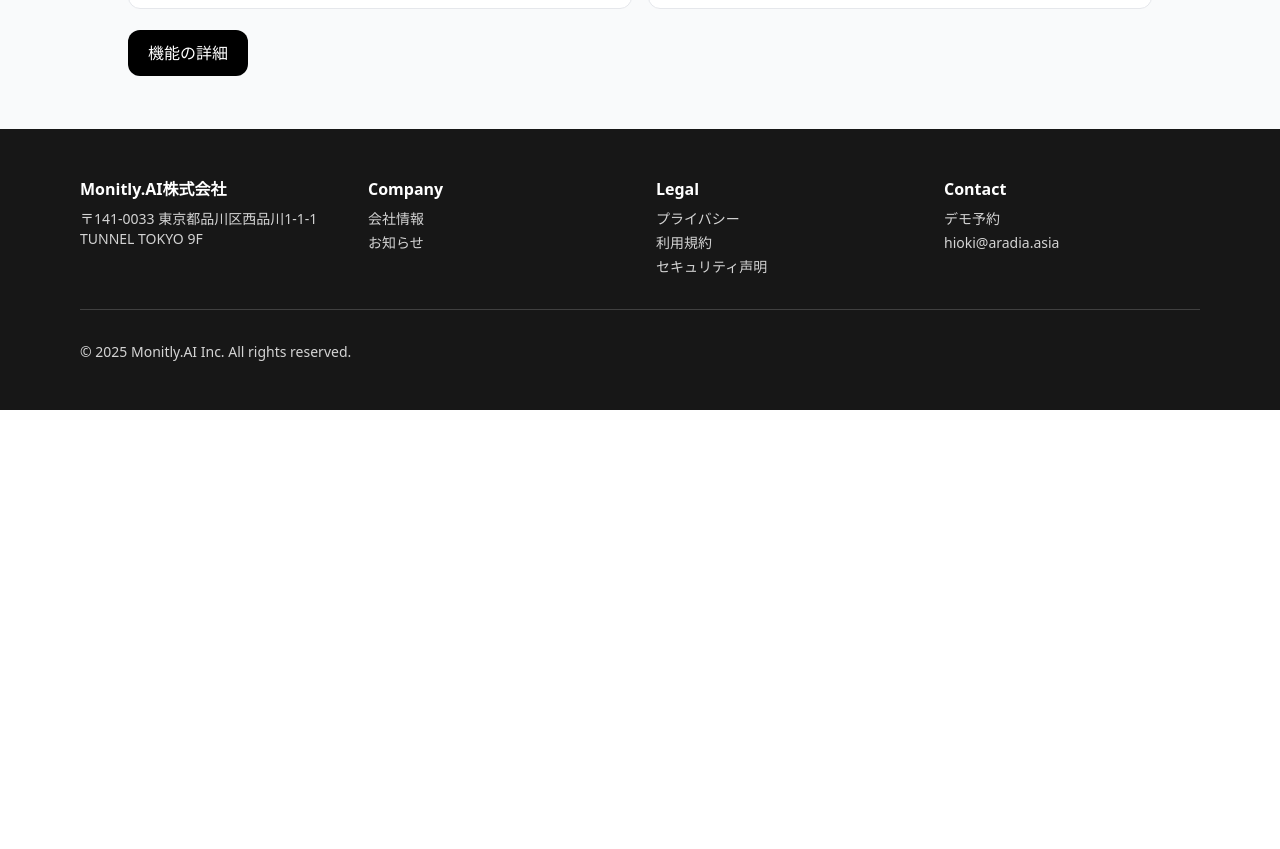
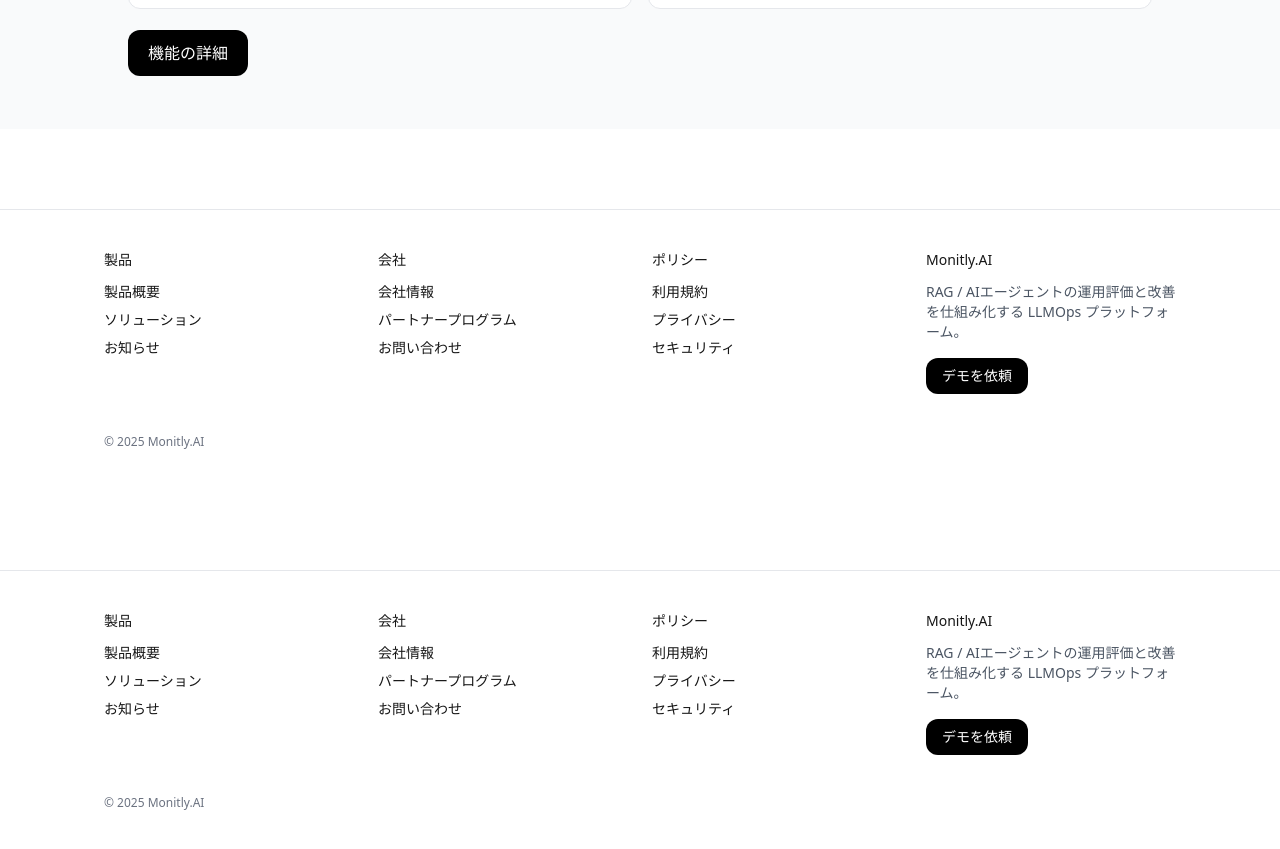
Before and after one commit to monitly-hioki/monitlyai-site, a Next.js app: page / in a window 1280 px wide. Shown: the part 1036-1885 px from the top of the page. Before the commit the page ends 1446 px from the top, so only its background shows below. Built offline with nearby package versions, Linux system fonts and the light colour scheme.

Commit message:
feat(footer): add global footer with key links and CTA

```diff
--- a/app/layout.tsx
+++ b/app/layout.tsx
@@ -29,7 +29,8 @@ export default function RootLayout({
         <Header />
         <main className="min-h-screen">{children}</main>
         <Footer />
-      </body>
+        <Footer />
+</body>
     </html>
   );
 }
--- a/components/Footer.tsx
+++ b/components/Footer.tsx
@@ -1,71 +1,46 @@
 import Link from "next/link";
-import Container from "@/components/Container";
+
 export default function Footer() {
   return (
-    <footer className="w-full bg-neutral-900 text-neutral-300">
-      <Container className="py-12">
-        <div className="grid md:grid-cols-4 gap-8">
+    <footer className="mt-20 border-t bg-white">
+      <div className="max-w-6xl mx-auto px-6 md:px-10 py-10">
+        <div className="grid sm:grid-cols-2 md:grid-cols-4 gap-6 text-sm">
           <div>
-            <div className="font-bold text-white">Monitly.AI株式会社</div>
-            <div className="text-sm mt-2">
-              〒141-0033 東京都品川区西品川1-1-1 TUNNEL TOKYO 9F
-            </div>
-          </div>
-          <div>
-            <div className="font-semibold text-white">Company</div>
-            <ul className="mt-2 space-y-1 text-sm">
-              <li>
-                <Link href="/company" className="hover:underline">
-                  会社情報
-                </Link>
-              </li>
-              <li>
-                <Link href="/news" className="hover:underline">
-                  お知らせ
-                </Link>
-              </li>
+            <div className="font-medium">製品</div>
+            <ul className="mt-3 space-y-2">
+              <li><Link href="/product" className="hover:underline">製品概要</Link></li>
+              <li><Link href="/solutions" className="hover:underline">ソリューション</Link></li>
+              <li><Link href="/news" className="hover:underline">お知らせ</Link></li>
             </ul>
           </div>
           <div>
-            <div className="font-semibold text-white">Legal</div>
-            <ul className="mt-2 space-y-1 text-sm">
-              <li>
-                <Link href="/privacy" className="hover:underline">
-                  プライバシー
-                </Link>
-              </li>
-              <li>
-                <Link href="/terms" className="hover:underline">
-                  利用規約
-                </Link>
-              </li>
-              <li>
-                <Link href="/security" className="hover:underline">
-                  セキュリティ声明
-                </Link>
-              </li>
+            <div className="font-medium">会社</div>
+            <ul className="mt-3 space-y-2">
+              <li><Link href="/company" className="hover:underline">会社情報</Link></li>
+              <li><Link href="/partners" className="hover:underline">パートナープログラム</Link></li>
+              <li><Link href="/contact" className="hover:underline">お問い合わせ</Link></li>
             </ul>
           </div>
           <div>
-            <div className="font-semibold text-white">Contact</div>
-            <ul className="mt-2 space-y-1 text-sm">
-              <li>
-                <Link href="/contact" className="hover:underline">
-                  デモ予約
-                </Link>
-              </li>
-              <li>
-                <a href="mailto:hioki@aradia.asia" className="hover:underline">
-                  hioki@aradia.asia
-                </a>
-              </li>
+            <div className="font-medium">ポリシー</div>
+            <ul className="mt-3 space-y-2">
+              <li><Link href="/terms" className="hover:underline">利用規約</Link></li>
+              <li><Link href="/privacy" className="hover:underline">プライバシー</Link></li>
+              <li><Link href="/security" className="hover:underline">セキュリティ</Link></li>
             </ul>
           </div>
+          <div>
+            <div className="font-medium">Monitly.AI</div>
+            <p className="mt-3 text-gray-600">RAG / AIエージェントの運用評価と改善を仕組み化する LLMOps プラットフォーム。</p>
+            <div className="mt-4">
+              <Link href="/contact" className="inline-block rounded-xl bg-black text-white px-4 py-2">デモを依頼</Link>
+            </div>
+          </div>
         </div>
-        <div className="pt-8 mt-8 border-t border-neutral-700 text-sm">
-          © {new Date().getFullYear()} Monitly.AI Inc. All rights reserved.
+        <div className="mt-10 text-xs text-gray-500">
+          © {new Date().getFullYear()} Monitly.AI
         </div>
-      </Container>
+      </div>
     </footer>
   );
 }
```
